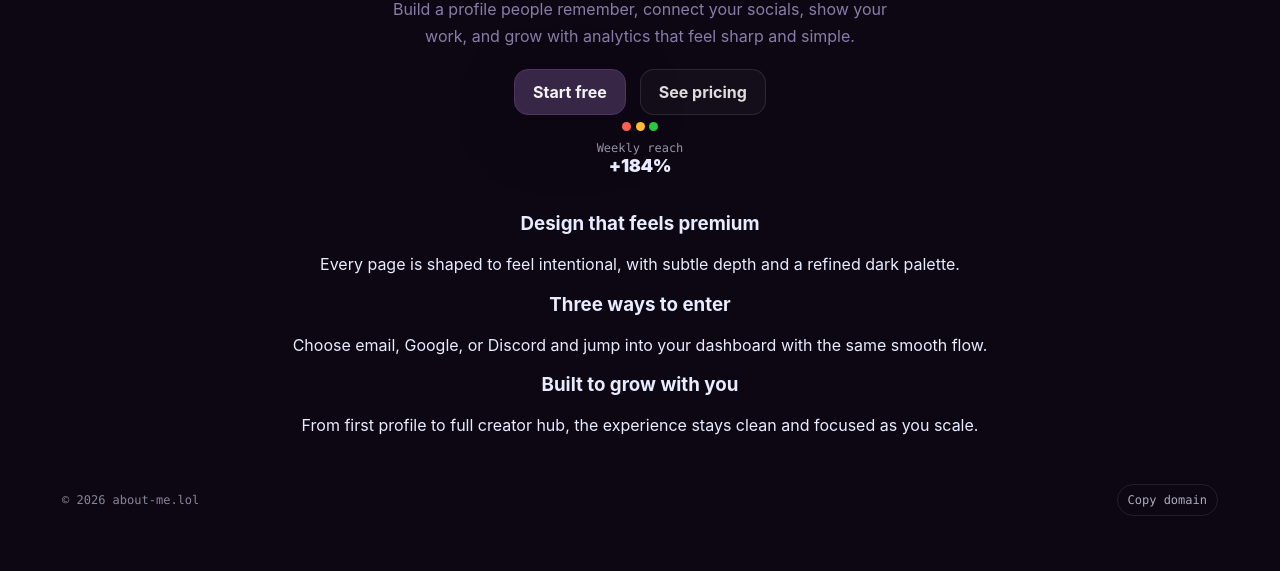
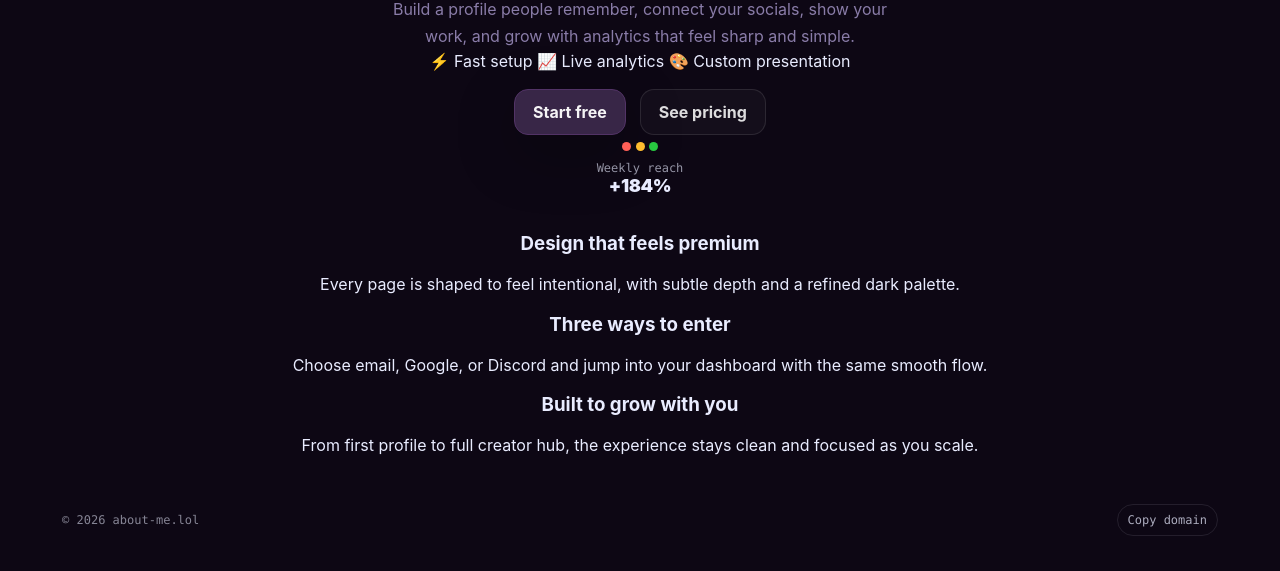
Before and after one commit to JustARandomGuy-work/AboutMeLOL-1, a plain HTML site: page index.html in a window 1280 px wide. Shown: the part 324-895 px from the top of the page. Drawn offline with Linux system fonts and the light colour scheme.

Commit message:
Add files via upload

```diff
--- a/index.html
+++ b/index.html
@@ -49,6 +49,11 @@
             <p class="lead">
               Build a profile people remember, connect your socials, show your work, and grow with analytics that feel sharp and simple.
             </p>
+            <div class="hero-badges" aria-label="Highlights">
+              <span class="hero-pill">⚡ Fast setup</span>
+              <span class="hero-pill">📈 Live analytics</span>
+              <span class="hero-pill">🎨 Custom presentation</span>
+            </div>
             <div class="cta" aria-label="Primary actions">
               <a class="btn primary" href="/signup">Start free</a>
               <a class="btn secondary" href="/pricing">See pricing</a>
```
